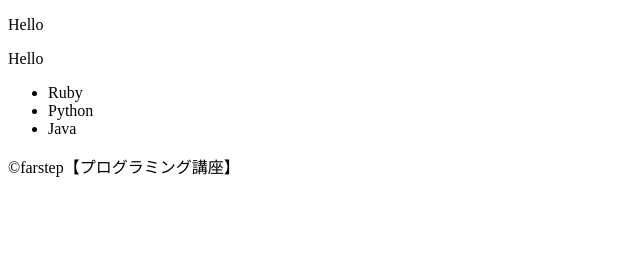
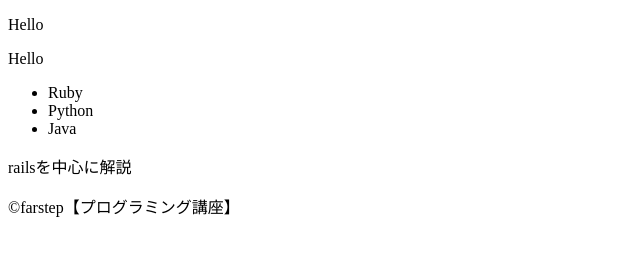
Before and after one commit to Farstep/git_tutorial, a plain HTML site: page index.html in a window 1280 px wide. Shown: the whole page, without its empty margins (0-640 px from the left). Drawn offline with Linux system fonts and the light colour scheme.

Commit message:
add section tag

```diff
--- a/index.html
+++ b/index.html
@@ -14,6 +14,9 @@
     <li>Python</li>
     <li>Java</li>
   </ul>
+  <section>
+    <p>railsを中心に解説</p>
+  </section>
   <footer>
     ©farstep【プログラミング講座】
   </footer>
```
